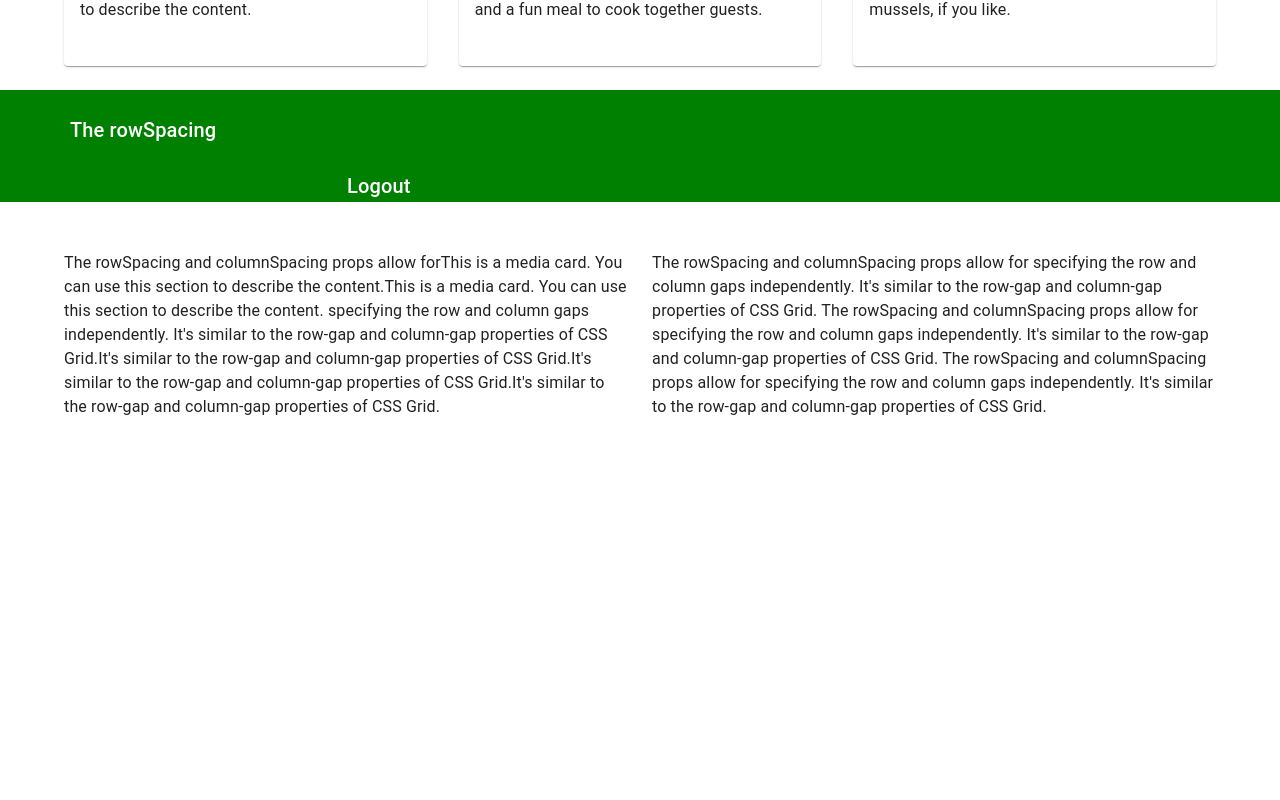
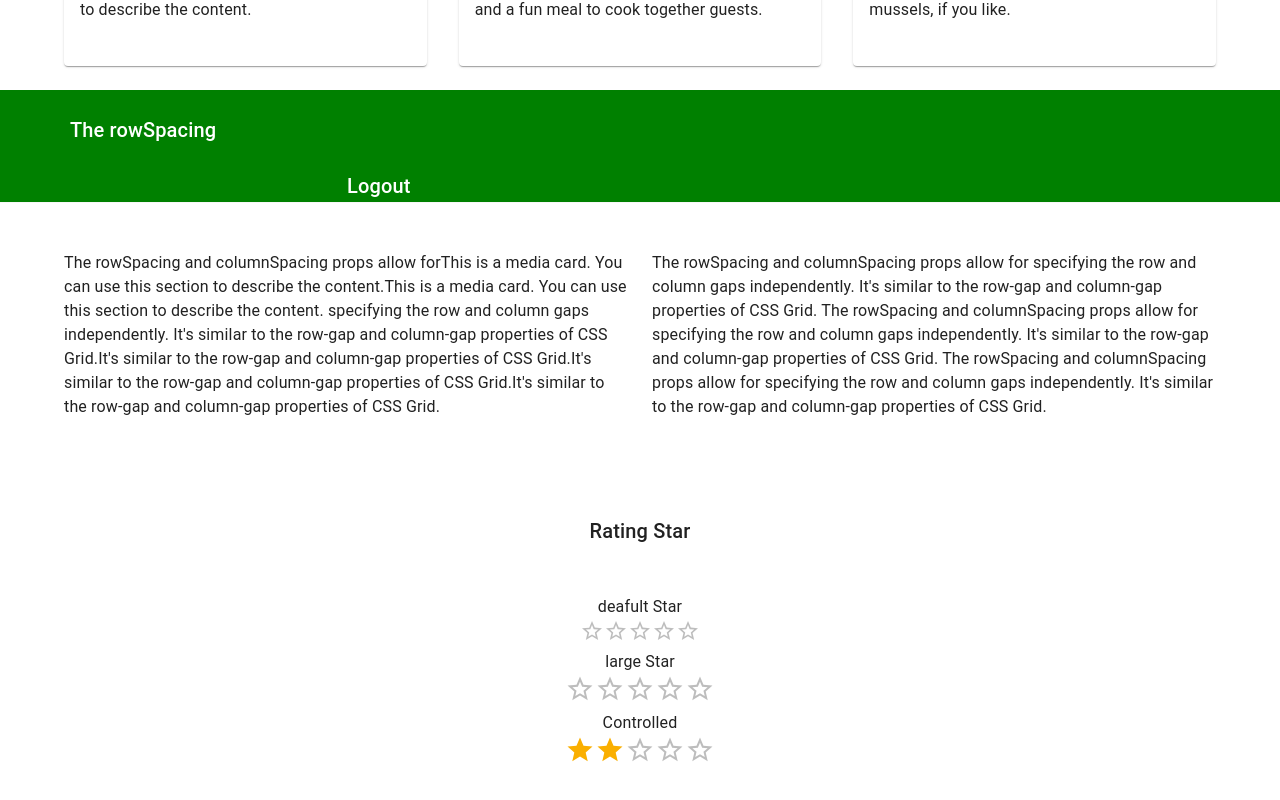
Before and after one commit to mrsamia/MUIPractice, a React (Create React App) app: page / in a window 1280 px wide. Shown: the part 2313-3113 px from the top of the page. Before the commit the page ends 2780 px from the top, so only its background shows below. Built offline with nearby package versions, Linux system fonts and the light colour scheme.

Commit message:
SRM | rating

```diff
--- a/src/App.js
+++ b/src/App.js
@@ -12,6 +12,7 @@ import Nav from './Component/Nav';
 import CardMaping from './Component/CardMaping';
 import Grrid from './Component/Grrid';
 import Accordion from './Component/Accordion';
+import Ratting from './Component/Ratting';
 
 const sx = {
   height: 80,
@@ -49,6 +50,7 @@ function App() {
       <Accordion/>
       <CardMaping />
       <Grrid/>
+      <Ratting/>
 
     </div>
   );
--- /dev/null
+++ b/src/Component/Ratting.js
@@ -0,0 +1,28 @@
+import { Rating, Typography } from '@mui/material';
+import React, { useState } from 'react';
+
+function Ratting(props) {
+
+const [value,setValue]=useState(2)
+
+function onChangeHandler(event,newValue){
+    setValue(newValue);
+}
+
+    return (
+        <div className='pt-5 pb-5'>
+            <Typography variant='h6'>Rating Star</Typography>
+           <div className='pt-5'>
+           <Typography >deafult Star</Typography>
+           <Rating/>
+            <Typography >large Star</Typography>
+            <Rating size='large'/>
+
+            <Typography >Controlled</Typography>
+            <Rating size='large' onChange={onChangeHandler} value={value}/>
+           </div>
+        </div>
+    );
+}
+
+export default Ratting;
```
